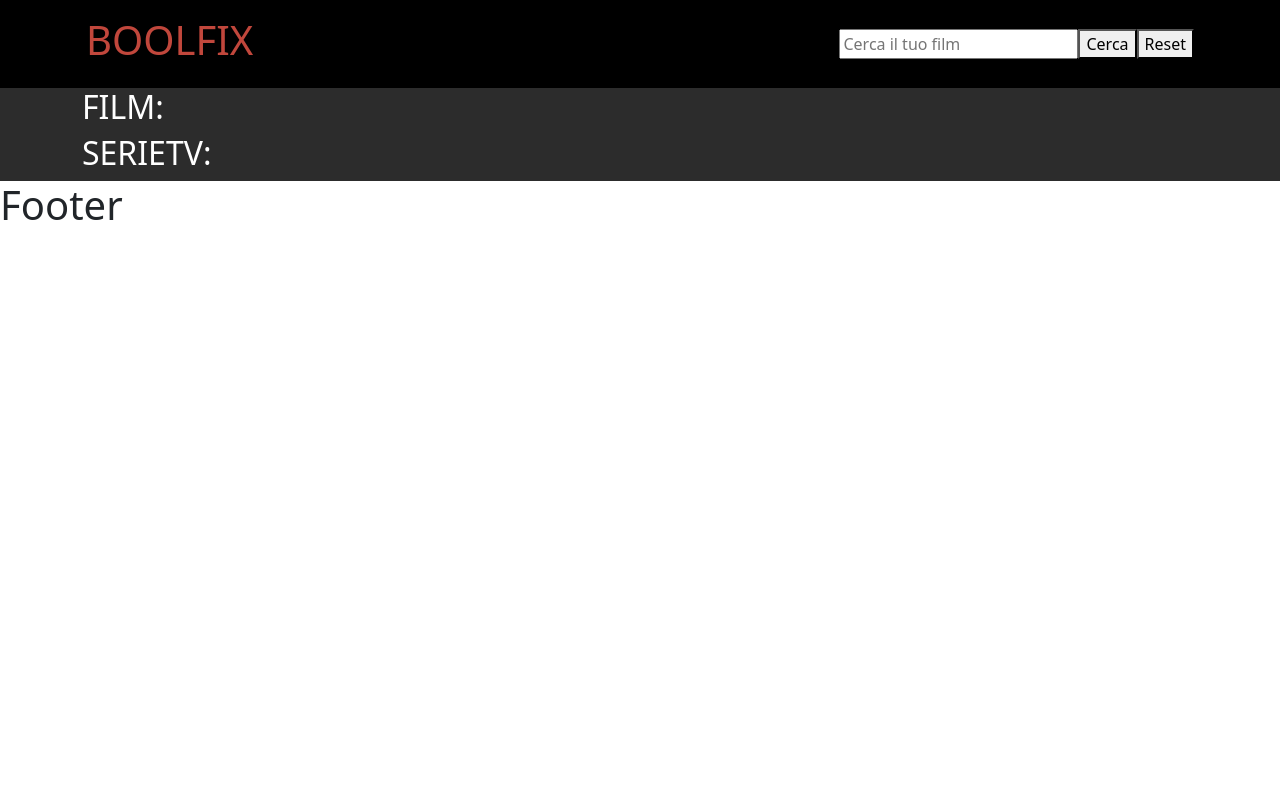
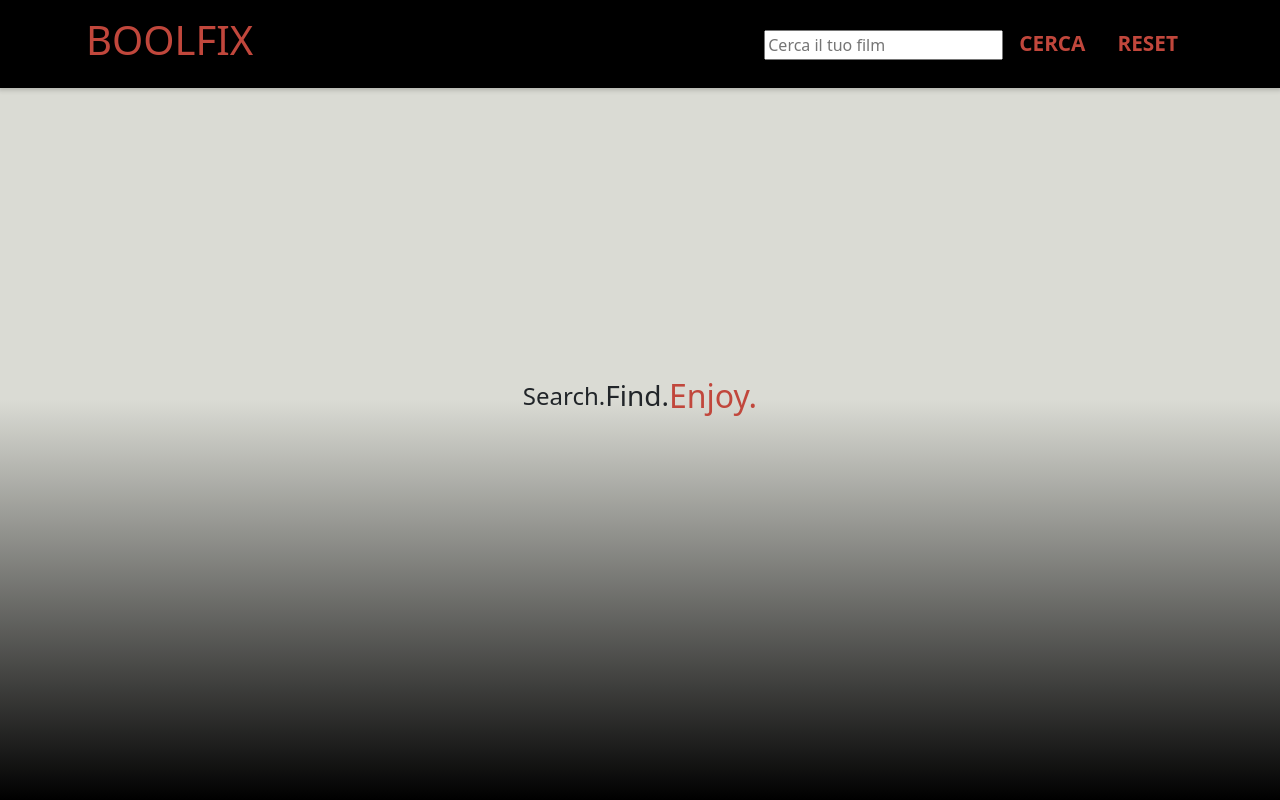
Before and after one commit to 32Fire32/vite-boolflix, a Vue app: page / in a window 1280 px wide. Built offline with nearby package versions, Linux system fonts and the light colour scheme.

Commit message:
migliora la grafica e traduce in italiano i testi

```diff
--- a/src/App.vue
+++ b/src/App.vue
@@ -4,12 +4,12 @@ import { store } from "./store.js";
 
 import AppHeader from "./components/AppHeader.vue";
 import AppMain from "./components/AppMain.vue";
-import AppFooter from "./components/AppFooter.vue";
+import AppIn from "./components/AppIn.vue";
 export default {
   components: {
     AppHeader,
     AppMain,
-    AppFooter,
+    AppIn,
   },
   data() {
     return {
@@ -17,34 +17,37 @@ export default {
     };
   },
   methods: {
-    findOne(flag, movies) {
-      return flag.some((v) => movies.includes(v));
-    },
-
     getMovie(data = "") {
+      // PER IL RESET DEI RISULTATI
       if (data === "reset") {
         this.store.searchText = "";
       }
+      // RENDE I RISULTATI VISIBILI
+      store.start = true;
+      // CHIAMATA API FILM
       axios
         .get("https://api.themoviedb.org/3/search/movie", {
           params: {
             api_key: "a3f5d45dfccef6d63637dff7ce41154f",
             query: this.store.searchText,
+            language: "it-IT",
           },
         })
         .then((resp) => {
           this.store.movies = resp.data.results;
         })
         .catch((err) => {
+          store.start = false;
           this.store.movies = [];
           this.store.tvseries = [];
         });
-
+      // CHIAMATA API SERIE TV
       axios
         .get("https://api.themoviedb.org/3/search/tv", {
           params: {
             api_key: "a3f5d45dfccef6d63637dff7ce41154f",
             query: this.store.searchText,
+            language: "it-IT",
           },
         })
         .then((resp) => {
@@ -61,8 +64,8 @@ export default {
 
 <template>
   <AppHeader @search="getMovie" />
-  <AppMain />
-  <AppFooter />
+  <AppIn v-if="!store.start" />
+  <AppMain v-if="store.start" />
 </template>
 
 <style lang="scss">
--- a/src/components/AppCard.vue
+++ b/src/components/AppCard.vue
@@ -13,6 +13,7 @@ export default {
     originalLanguage: String,
     vote: Number,
     poster: String,
+    summary: String,
   },
   data() {
     return {
@@ -51,6 +52,7 @@ export default {
         :alt="originalTitle"
         v-if="poster != null"
       />
+      <!-- ALTERNATIVA IN CASO DI COPERTINA MANCANTE -->
       <img
         class="poster_na"
         v-else
@@ -59,17 +61,20 @@ export default {
       />
     </div>
     <!-- SEZIONE INFO -->
-    <div class="info flex-column justify-content-between align-items-center">
-      <div>
-        <h1 class="text-center">{{ title }}</h1>
+    <div class="info flex-column align-items-center">
+      <div class="text-center">
+        <h3>{{ title }}</h3>
       </div>
-      <div class="text-center">
-        <h4>Titolo originale:</h4>
-        <h2>{{ originalTitle }}</h2>
+      <div class="text-center" v-if="title != originalTitle">
+        <h5>Titolo originale:</h5>
+        <h4>{{ originalTitle }}</h4>
       </div>
-      <div class="d-flex">
-        <!-- BANDIERA -->
-        <h3>Lingua originale:</h3>
+      <div class="overview">
+        <p>{{ summary }}</p>
+      </div>
+      <!-- BANDIERA -->
+      <div class="d-flex align-items-center">
+        <h5>Lingua originale:</h5>
         <!-- <img
         v-if="isFlag === true"
         class="flag"
@@ -84,8 +89,8 @@ export default {
         />
       </div>
       <!-- VOTO STELLE -->
-      <div class="voting text-center">
-        <div class="d-flex stars mb-4">
+      <div class="voting text-center mt-2">
+        <div class="d-flex stars mb-2">
           <font-awesome-icon icon="fa-solid fa-star" v-for="n in rateVote" />
         </div>
         <div>
@@ -100,24 +105,68 @@ export default {
 <style scoped lang="scss">
 .cardMovie {
   background-color: rgb(92, 92, 92);
-  padding: 30px;
+  padding: 10px;
   margin: 10px;
-  width: calc(100% / 3 - 20px);
+  width: 100%;
   border: 5px solid black;
+  position: relative;
+  box-shadow: 0px 0px 15px 12px rgb(0 0 0 / 20%);
+
+  @include media-breakpoint-up(sm) {
+    width: calc(100% / 1 - 20px);
+  }
+  @include media-breakpoint-up(md) {
+    width: calc(100% / 2 - 20px);
+  }
+  @include media-breakpoint-up(xxl) {
+    width: calc(100% / 4 - 20px);
+  }
   .poster {
     border: 1px solid black;
     width: 100%;
   }
   .poster_na {
-    margin-top: 100px;
+    margin-top: 20%;
     border: 1px solid black;
     width: 100%;
+  }
+  .cover {
+    transition: opacity 1s;
   }
 }
 .info {
   display: none;
+  width: 100%;
   height: 100%;
   border: 1px solid black;
+  position: absolute;
+  top: 0;
+  right: 0;
+  padding: 20px;
+  overflow-y: scroll;
+}
+
+/* width */
+::-webkit-scrollbar {
+  width: 5px;
+}
+
+/* Track */
+::-webkit-scrollbar-track {
+  box-shadow: inset 0 0 0.3125rem #141922;
+  border-radius: 0.625rem;
+}
+
+/* Handle */
+::-webkit-scrollbar-thumb {
+  background: var(--primary-color);
+  border-radius: 0.625rem;
+  height: 1.875rem;
+}
+
+/* Handle on hover */
+::-webkit-scrollbar-thumb:hover {
+  background: var(--primary-color);
 }
 
 .cardMovie:hover .info {
@@ -125,7 +174,7 @@ export default {
   cursor: pointer;
 }
 .cardMovie:hover .cover {
-  display: none;
+  opacity: 0.1;
 }
 
 .flag {
--- a/src/components/AppFooter.vue
+++ /dev/null
@@ -1,18 +0,0 @@
-<script>
-import { store } from "../store.js";
-
-export default {
-  name: "AppFooter",
-  data() {
-    return {
-      store,
-    };
-  },
-};
-</script>
-
-<template>
-  <h1>Footer</h1>
-</template>
-
-<style scoped lang="scss"></style>
--- a/src/components/AppHeader.vue
+++ b/src/components/AppHeader.vue
@@ -19,6 +19,7 @@ export default {
       <div class="logo">
         <h1>BOOLFIX</h1>
       </div>
+      <!-- FORM DI RICERCA -->
       <form @submit.prevent="$emit('search')">
         <input
           type="text"
@@ -26,8 +27,8 @@ export default {
           v-model="store.searchText"
           required
         />
-        <button type="submit">Cerca</button>
-        <button type="reset" @click="$emit('search', 'reset')">Reset</button>
+        <button type="submit">CERCA</button>
+        <button type="reset" @click="$emit('search', 'reset')">RESET</button>
       </form>
     </div>
   </header>
@@ -35,7 +36,23 @@ export default {
 
 <style scoped lang="scss">
 header {
+  position: sticky;
   background-color: black;
   color: var(--primary-color);
+  position: fixed;
+  top: 0;
+  left: 0;
+  right: 0;
+  box-shadow: 0px 0px 5px 2px rgb(0 0 0 / 20%);
+  z-index: 10;
+
+  button {
+    margin: 0 10px;
+    font-size: 1.3rem;
+    font-weight: bold;
+    color: var(--primary-color);
+    border: none;
+    background-color: inherit;
+  }
 }
 </style>
--- /dev/null
+++ b/src/components/AppIn.vue
@@ -0,0 +1,30 @@
+<script>
+export default {
+  name: "AppIn",
+};
+</script>
+
+<template>
+  <main>
+    <div class="slogan d-flex flex-column">
+      <div class="intro d-flex align-items-center">
+        <h4>Search.</h4>
+        <h3>Find.</h3>
+        <h2>Enjoy.</h2>
+      </div>
+    </div>
+  </main>
+</template>
+
+<style scoped lang="scss">
+.slogan {
+  width: 100vw;
+  height: 100vh;
+  display: flex;
+  justify-content: center;
+  align-items: center;
+  h2 {
+    color: var(--primary-color);
+  }
+}
+</style>
--- a/src/components/AppMain.vue
+++ b/src/components/AppMain.vue
@@ -12,8 +12,6 @@ export default {
   data() {
     return {
       store,
-      starCount: 0,
-      rateCount: [2, 4, 6, 8, 10],
     };
   },
 };
@@ -21,9 +19,10 @@ export default {
 
 <template>
   <main>
+    <!-- SEZIONE FILM -->
     <section class="container">
       <div class="movies">
-        <h2>FILM:</h2>
+        <h2>FILM</h2>
         <div class="d-flex flex-wrap">
           <AppCard
             v-for="movie in store.movies"
@@ -32,13 +31,15 @@ export default {
             :originalLanguage="movie.original_language"
             :vote="movie.vote_average"
             :poster="movie.poster_path"
+            :summary="movie.overview"
           />
         </div>
       </div>
     </section>
+    <!-- SEZIONE SERIE TV -->
     <section class="container">
       <div class="tvseries">
-        <h2>SERIETV:</h2>
+        <h2>SERIE TV</h2>
         <div class="d-flex flex-wrap">
           <AppCard
             v-for="tvserie in store.tvseries"
@@ -47,6 +48,7 @@ export default {
             :originalLanguage="tvserie.original_language"
             :vote="tvserie.vote_average"
             :poster="tvserie.poster_path"
+            :summary="tvserie.overview"
           />
         </div>
       </div>
@@ -56,7 +58,8 @@ export default {
 
 <style scoped lang="scss">
 main {
+  margin-top: 50px;
   color: #fff;
-  background-color: var(--secondary-color);
+  background: linear-gradient(to top, #000000 50%, #dadbd4);
 }
 </style>
--- a/src/store.js
+++ b/src/store.js
@@ -4,6 +4,7 @@ export const store = reactive({
   searchText: "",
   movies: [],
   tvseries: [],
+  start: false,
   flags: [
     "de.png",
     "en.png",
--- a/src/style/global.scss
+++ b/src/style/global.scss
@@ -3,3 +3,14 @@
 
 // IMPORT VARIABLES
 @import "/src/style/partials/variables.scss";
+
+// COMMON
+body {
+  height: 100vh;
+  background: linear-gradient(to top, #000000, #dadbd4 50%);
+}
+
+// TYPOGRAPHY
+body {
+  font-size: 1rem;
+}
```
